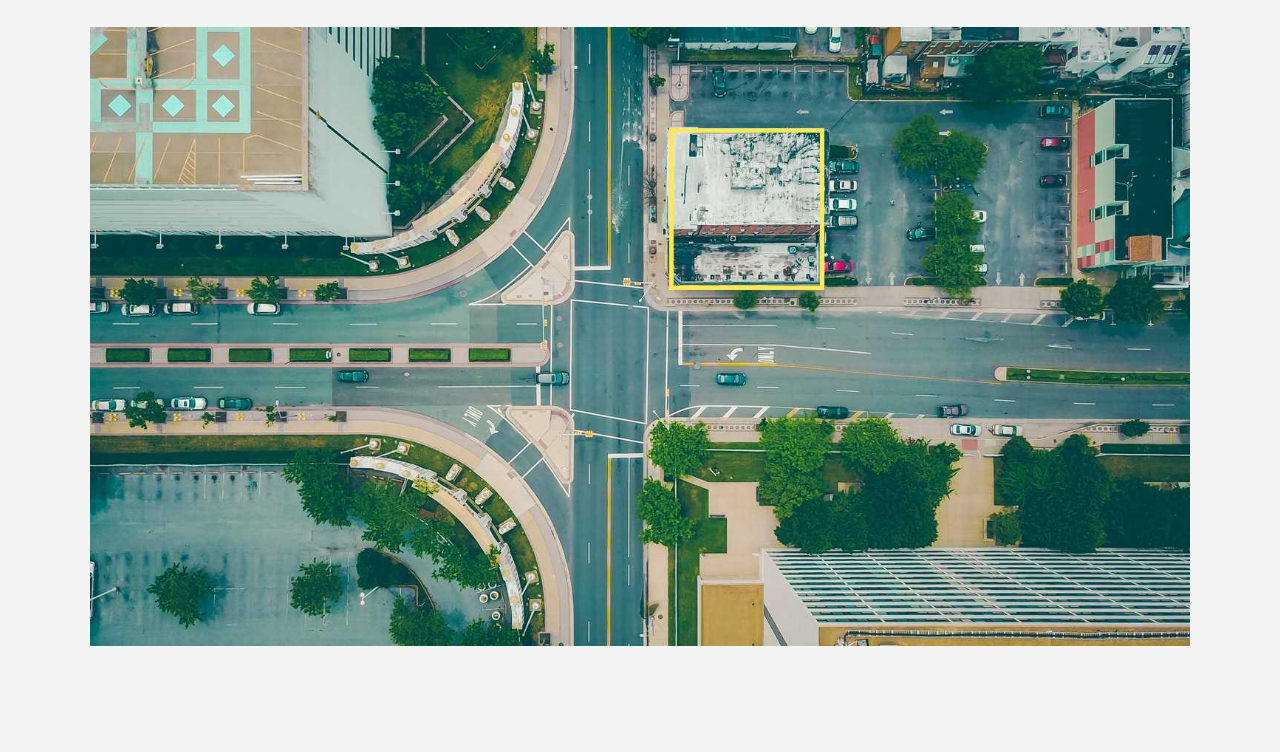
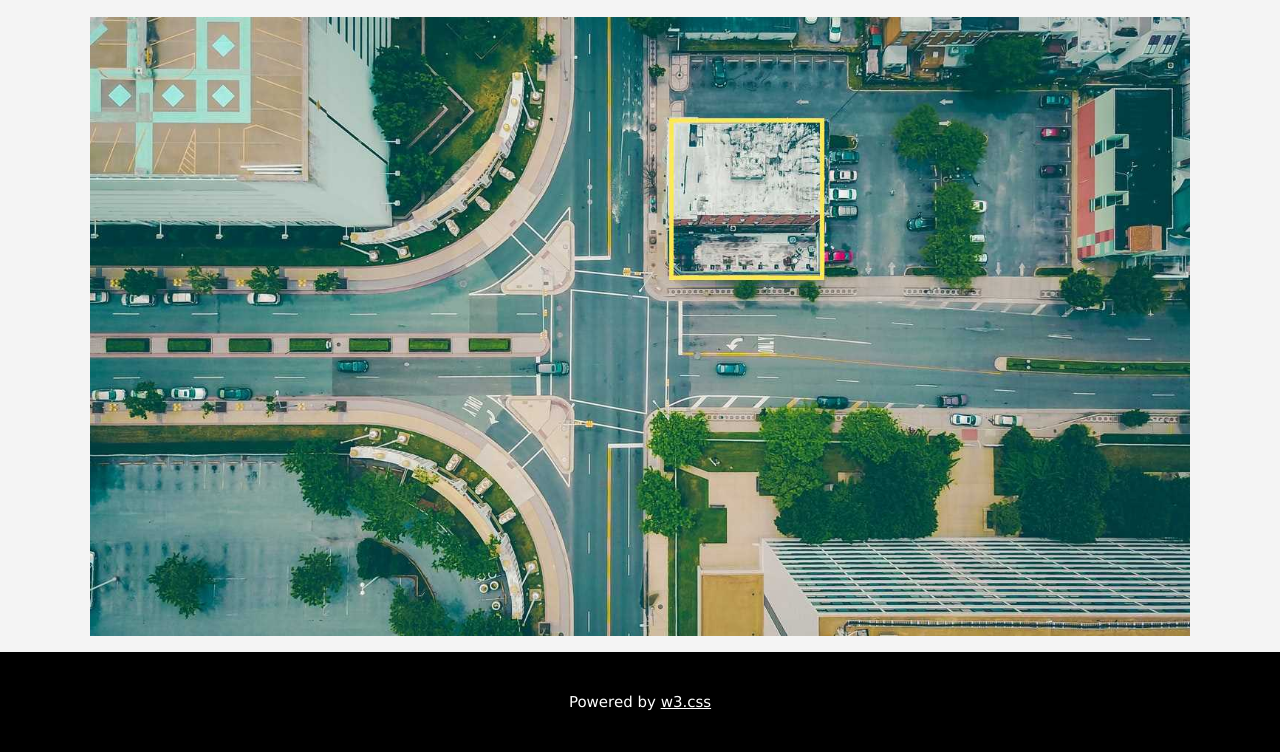
Before and after one commit to icodemac/architecture_site, a plain HTML site: page index.html in a window 1280 px wide. Shown: the part 2202-2954 px from the top of the page. Before the commit the page ends 2904 px from the top, so only its background shows below. Drawn offline with Linux system fonts and the light colour scheme.

Commit message:
added contact and footer sections

```diff
--- a/css/main.css
+++ b/css/main.css
@@ -115,7 +115,7 @@ h3 {
 /* Contact Form */
 
 .contact {
-  padding: 50px 0;
+  padding: 40px 0 10px;
 }
 
 .contact-form .form-control {
@@ -140,3 +140,19 @@ h3 {
   margin-bottom: 30px;
   cursor: pointer;
 }
+
+/* Footer */
+
+footer {
+  background-color: #000;
+  color: #fff;
+  display: flex;
+  justify-content: center;
+  align-items: center;
+  text-align: center;
+  height: 100px;
+}
+
+footer span {
+  text-decoration: underline;
+}
--- a/index.html
+++ b/index.html
@@ -164,5 +164,11 @@
       </div>
       <!-- /Contact -->
     </main>
+
+    <!-- Footer -->
+    <footer>
+      <p>Powered by <span>w3.css</span></p>
+    </footer>
+    <!-- /Footer -->
   </body>
 </html>
```
